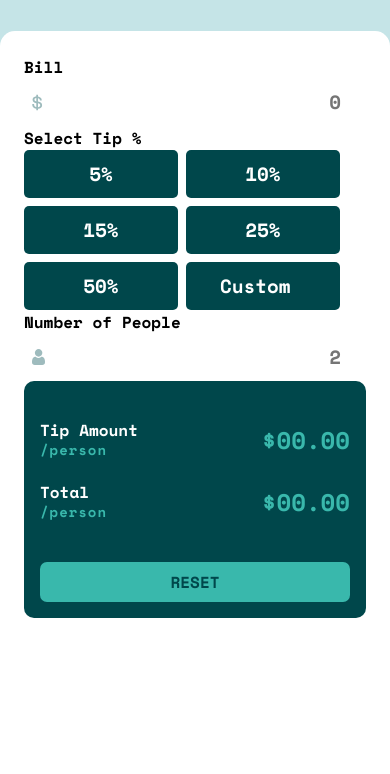
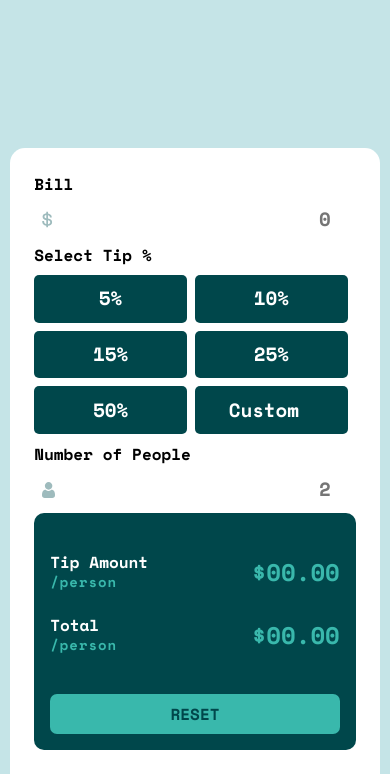
Before and after one commit to bvldares/tip-component, a plain HTML site: page index.html in a window 390 px wide. Shown: the part 70-844 px from the top of the page. Drawn offline with nearby package versions, Linux system fonts and the light colour scheme.

Commit message:
mobile done and little js done
mobile

```diff
--- a/index.html
+++ b/index.html
@@ -26,11 +26,11 @@
             <p class="calculator-subtitle">Select Tip %</p>
             <div class="calculator-btn-container">
                 <button class="btn" value="5">5%</button>
-                <button class="btn" value="5">10%</button>
-                <button class="btn" value="5">15%</button>
-                <button class="btn" value="5">25%</button>
-                <button class="btn" value="5">50%</button>
-                <input type="number" class="btn" id="calculator-btn-custom" placeholder="Custom">
+                <button class="btn" value="10">10%</button>
+                <button class="btn" value="15">15%</button>
+                <button class="btn" value="25">25%</button>
+                <button class="btn" value="50">50%</button>
+                <input type="number" class="btn-keyup" id="calculator-btn-custom" placeholder="Custom">
             </div>
 
             <p class="calculator-subtitle">Number of People</p>
@@ -58,6 +58,6 @@
 
           </section>  <!--result section end-->
     </main>
-
+    <script src="script.js"></script>
 </body>
 </html>
--- /dev/null
+++ b/script.js
@@ -0,0 +1,10 @@
+const btnEl = document.querySelectorAll(".btn")
+let tipValue = null
+
+
+btnEl.forEach(function(btn){
+    btn.addEventListener("click", function(){
+        tipValue = btn.value
+        console.log(tipValue)
+    })
+})
--- a/style.css
+++ b/style.css
@@ -57,6 +57,7 @@ select {
   font: inherit;
 }
 
+
 /* Remove all animations, transitions and smooth scroll for people that prefer not to see them */
 @media (prefers-reduced-motion: reduce) {
   html:focus-within {
@@ -90,14 +91,14 @@ select {
 body{
     background-color: #C5E4E7;
     font-family: var(--ff-primary);
+    display: flex;
+    flex-direction: column;
 }
 
 main{
-    position: fixed;
-    top: 12%;
-    bottom: 0;
-    left:0;
-    right: 0;
+    max-width: 500px;
+    margin-top: auto;
+    align-self: center;
     background-color: #fff;
     border-radius: 15px 15px 0px 0px;
     display: flex;
@@ -113,6 +114,7 @@ main{
     padding: .5em;
 }
 
+
 .calculator-input-amount img{
     object-fit: contain;
 }
@@ -121,15 +123,20 @@ input[type=number]{
     border: none;
     text-align: right;
     font-size: var(--fs-btn);
+    width:92%;
 }
+
 
 .calculator-btn-container{
     display: grid;
-    grid-template-columns: repeat(2, 45%);
+    grid-template-columns: repeat(2, calc(50% - .5em));
     gap: .5em;
+    padding: .5em 0;
+
 }
 
-.btn{
+.btn,
+.btn-keyup{
     padding: .5em;
     font-size: var(--fs-btn);
     background-color: var(--color-dark-green);
@@ -138,7 +145,11 @@ input[type=number]{
     border-radius: 5px;
 }
 
-.calculator-btn-container input[type=number]{text-align: center;}
+.calculator-btn-container input[type=number]{
+  width: 100%;
+  text-align: center;
+}
+
 .calculator-btn-container input[type=number]::placeholder {color: #fff;}
 
 
```
